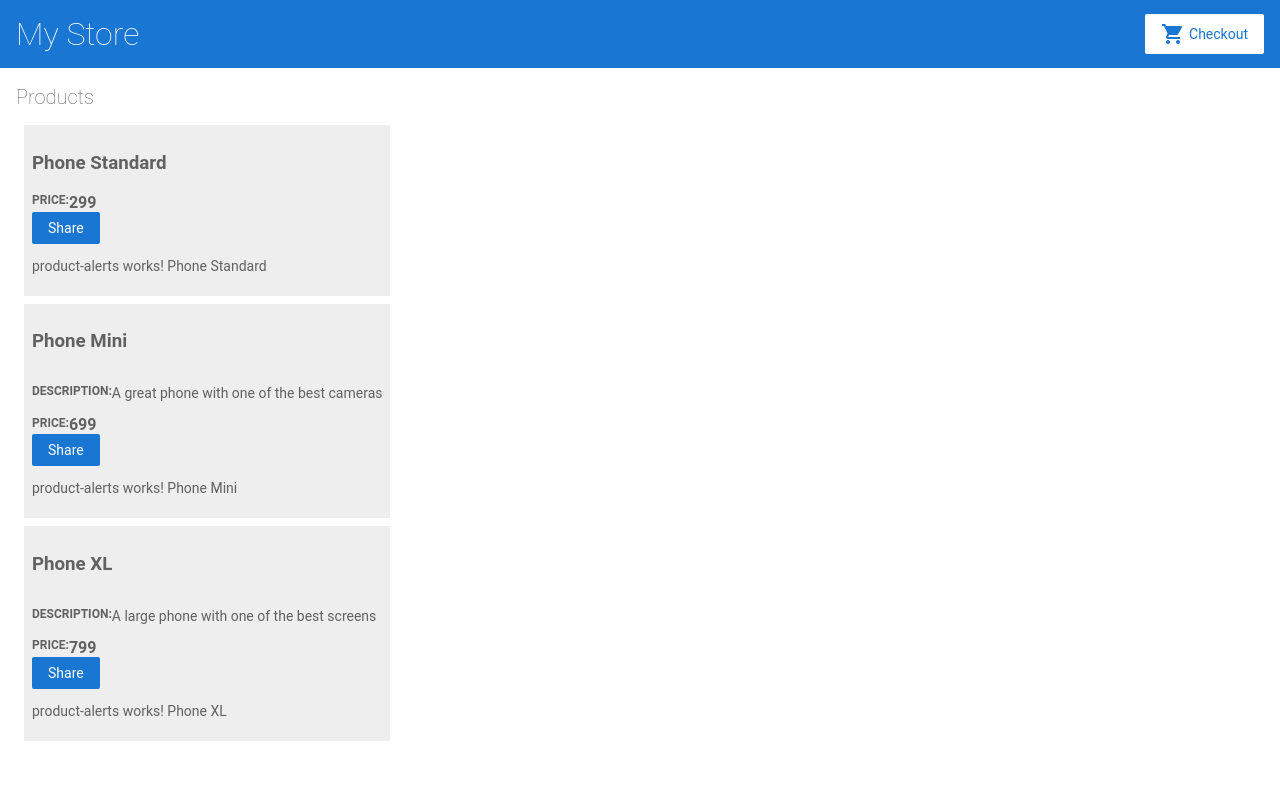
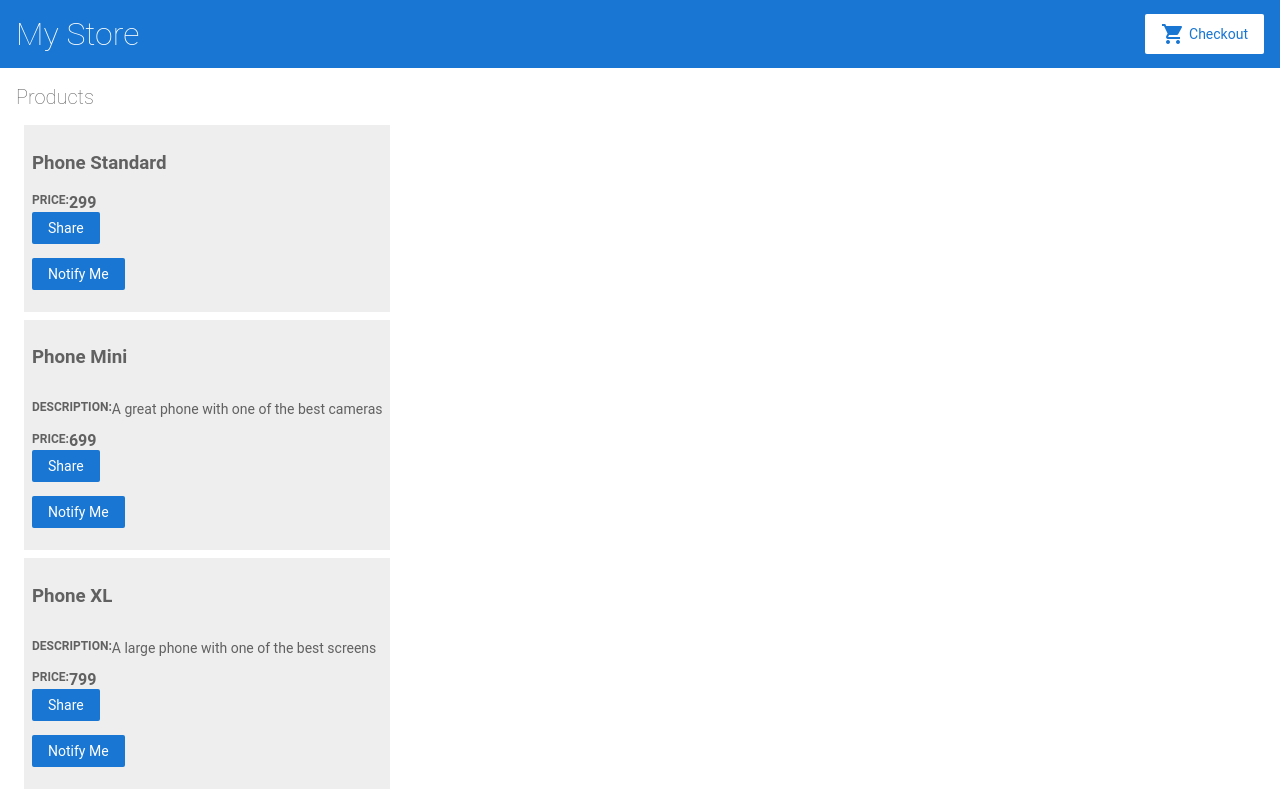
Before and after one commit to AdamWalkowski/angular-template, an Angular app: page / in a window 1280 px wide. Built offline with nearby package versions, Linux system fonts and the light colour scheme.

Commit message:
2 files modified

```diff
--- a/src/app/product-alerts/product-alerts.component.html
+++ b/src/app/product-alerts/product-alerts.component.html
@@ -1 +1,3 @@
-<p>product-alerts works! {{ product.name }}</p>
+<p>
+  <button type="button">Notify Me</button>
+</p>
--- a/src/app/product-alerts/product-alerts.component.ts
+++ b/src/app/product-alerts/product-alerts.component.ts
@@ -10,5 +10,7 @@ export class ProductAlertsComponent implements OnInit {
   @Input() product!: Product;
   constructor() {}
 
-  ngOnInit(): void {}
+  ngOnInit(): void {
+    console.log('done');
+  }
 }
```
